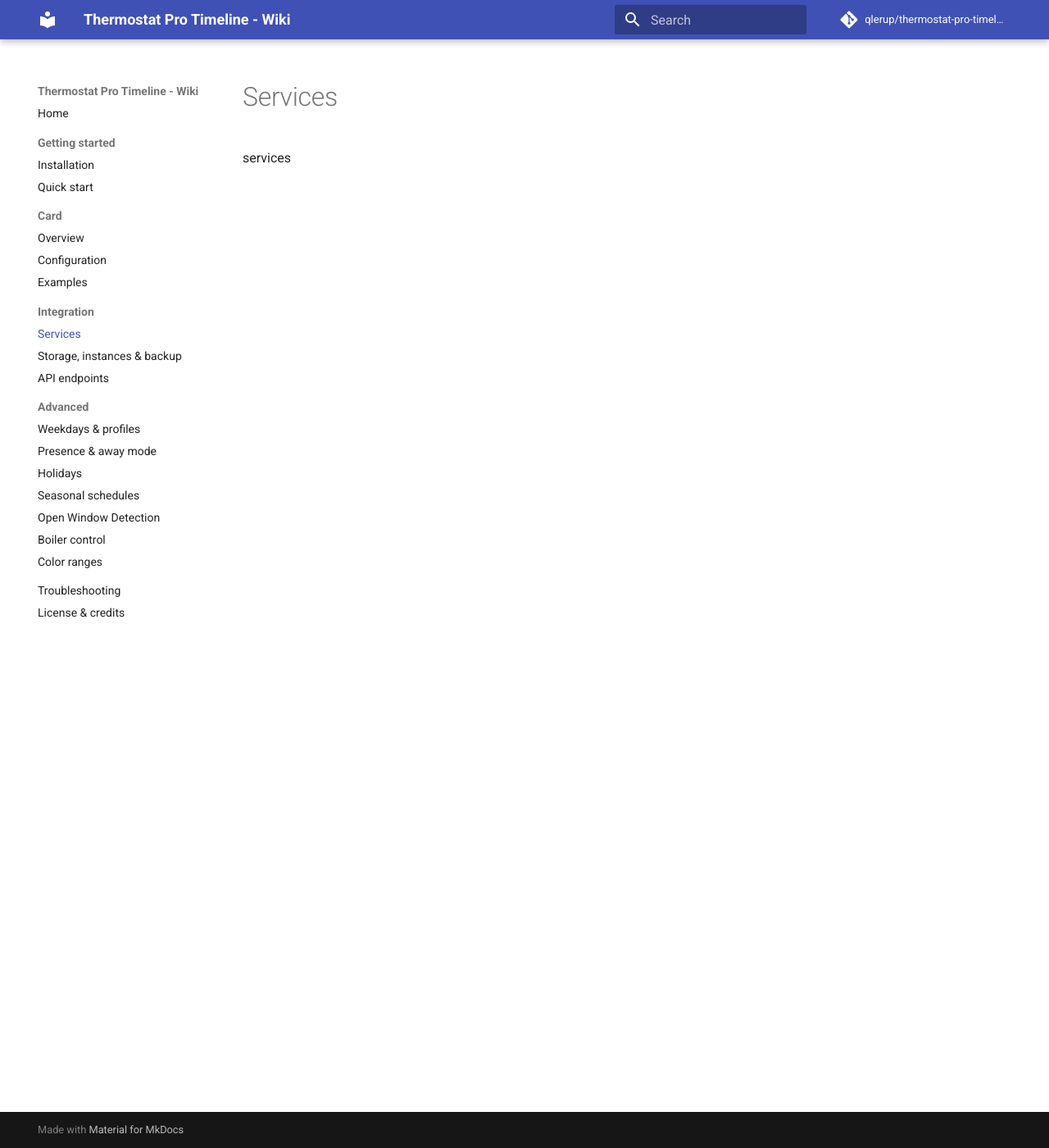
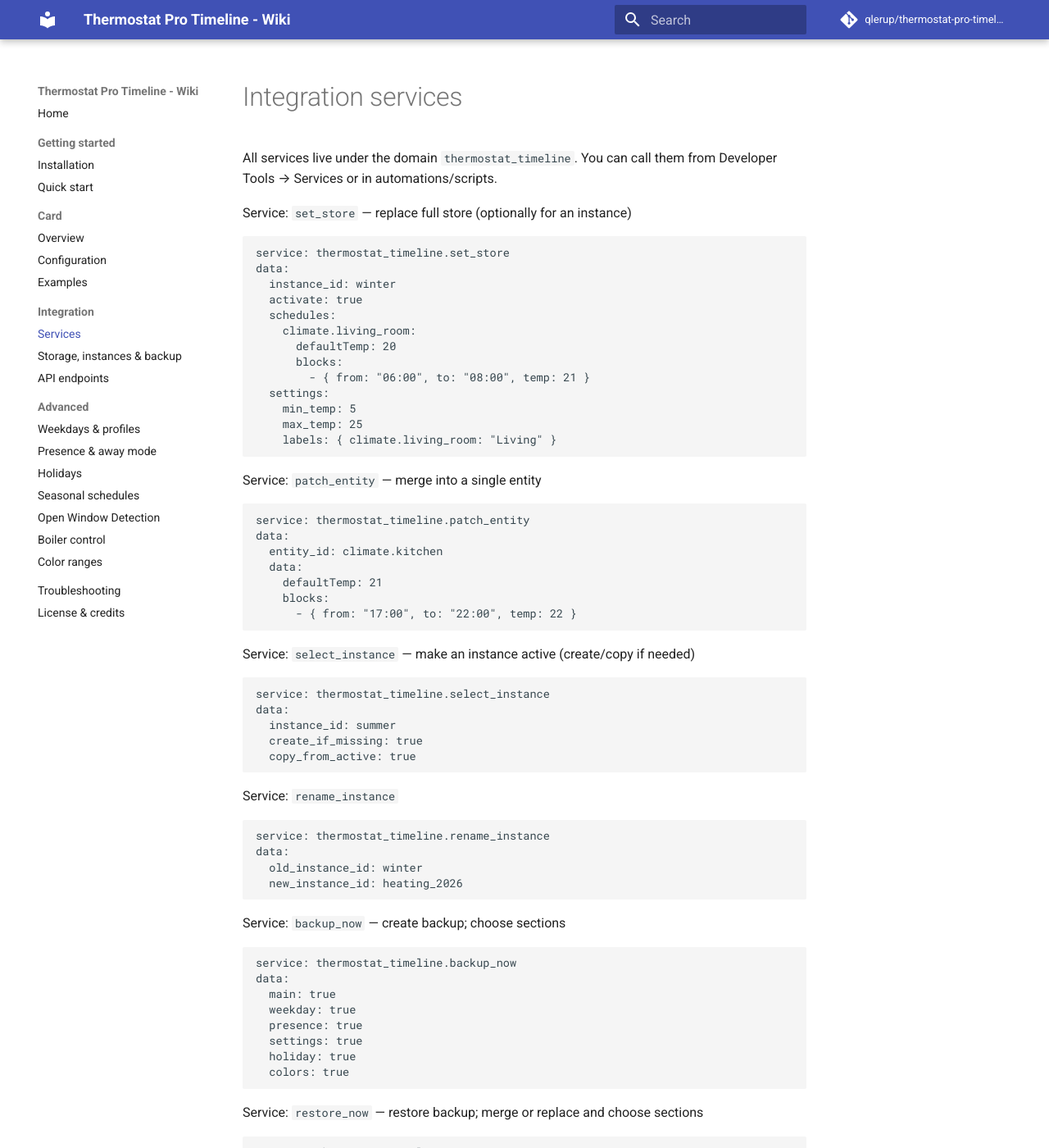
Before and after one commit to qlerup/this-is-a-testing-repo, an MkDocs documentation site: the page built from docs/integration/services.md, in a window 1280 px wide and 1400 px high. Shown: the whole window at 82% size. Built offline with MkDocs 1.6.1 and Material for MkDocs 9.7.7, drawn with Linux system fonts in a browser that asks for light colours; comment, search, counter and statistics services are not loaded; some of the changed text lies outside the part shown.

Commit message:
Document integration services with examples
Added detailed descriptions and examples for various integration services including set_store, patch_entity, select_instance, rename_instance, backup_now, and restore_now.

````diff
--- a/docs/integration/services.md
+++ b/docs/integration/services.md
@@ -1 +1,84 @@
-services
+# Integration services
+
+All services live under the domain `thermostat_timeline`. You can call them from Developer Tools → Services or in automations/scripts.
+
+Service: `set_store` — replace full store (optionally for an instance)
+
+```yaml
+service: thermostat_timeline.set_store
+data:
+  instance_id: winter
+  activate: true
+  schedules:
+    climate.living_room:
+      defaultTemp: 20
+      blocks:
+        - { from: "06:00", to: "08:00", temp: 21 }
+  settings:
+    min_temp: 5
+    max_temp: 25
+    labels: { climate.living_room: "Living" }
+```
+
+Service: `patch_entity` — merge into a single entity
+
+```yaml
+service: thermostat_timeline.patch_entity
+data:
+  entity_id: climate.kitchen
+  data:
+    defaultTemp: 21
+    blocks:
+      - { from: "17:00", to: "22:00", temp: 22 }
+```
+
+Service: `select_instance` — make an instance active (create/copy if needed)
+
+```yaml
+service: thermostat_timeline.select_instance
+data:
+  instance_id: summer
+  create_if_missing: true
+  copy_from_active: true
+```
+
+Service: `rename_instance`
+
+```yaml
+service: thermostat_timeline.rename_instance
+data:
+  old_instance_id: winter
+  new_instance_id: heating_2026
+```
+
+Service: `backup_now` — create backup; choose sections
+
+```yaml
+service: thermostat_timeline.backup_now
+data:
+  main: true
+  weekday: true
+  presence: true
+  settings: true
+  holiday: true
+  colors: true
+```
+
+Service: `restore_now` — restore backup; merge or replace and choose sections
+
+```yaml
+service: thermostat_timeline.restore_now
+data:
+  mode: merge
+  main: true
+  weekday: true
+  presence: false
+  settings: true
+  holiday: false
+  colors: true
+```
+
+Utilities
+
+- `clear`: Clear all schedules and bump version.
+- `factory_reset`: Delete integration storage files and recreate empty (removes all instances, schedules, settings, backups).
````
